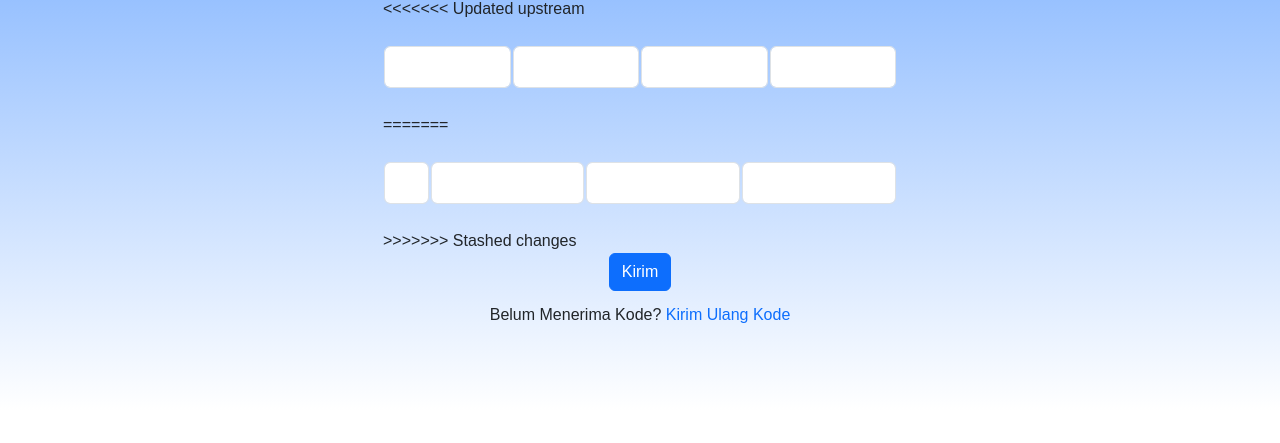
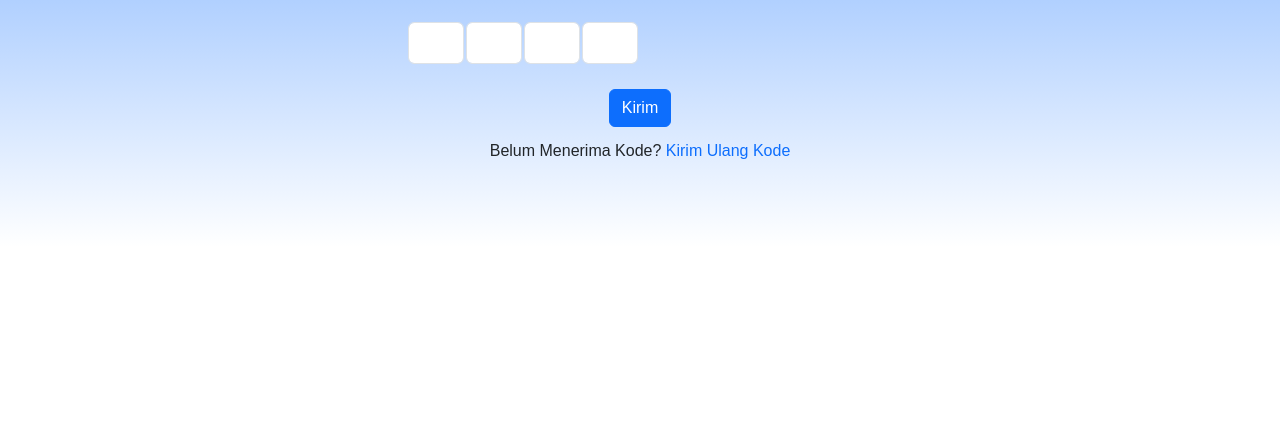
Before and after one commit to MfarisRf/Macro4-EcoCycle, a plain HTML site: page autentikasi.html in a window 1280 px wide. Shown: the part 357-800 px from the top of the page. Drawn offline with nearby package versions, Linux system fonts and the light colour scheme.

Commit message:
update autentikasi

```diff
--- a/CSS/autentikasi.css
+++ b/CSS/autentikasi.css
@@ -12,18 +12,17 @@ body {
 }
 
 .template {
-    background: rgb(255, 255, 255);
-    background: linear-gradient(0deg, rgba(255, 255, 255, 1) 0%, rgba(63, 140, 255, 1) 100%);
-    background-size: cover;
-    background-position: center;
-    background-repeat: no-repeat;
-<<<<<<< Updated upstream
-  }
-=======
-  }
-
+  background: rgb(255, 255, 255);
+  background: linear-gradient(0deg, rgba(255, 255, 255, 1) 0%, rgba(63, 140, 255, 1) 100%);
+  background-size: cover;
+  background-position: center;
+  background-repeat: no-repeat;
+}
 .wrapper {
-    width: min(900px, 100% - 3rem);
-    margin-inline: auto;
+  margin-inline: auto;
+  width: 100%;
+  text-align: center;
+  width: min(900px, 100% - 3rem);
+  /* margin-left: 150px;
+  margin-right: 150px; */
 }
->>>>>>> Stashed changes
--- a/autentikasi.html
+++ b/autentikasi.html
@@ -67,27 +67,16 @@
                 </div>
                 <h1 class="text-center">Masukkan Kode autentikasi</h1>
                 <form action="">
-<<<<<<< Updated upstream
-                  <table>
-                    <tr>
-                      <th><input type="text" name="" id="" class="form-control my-4 py-2" min="1" max="1" /></th>
-                      <th><input type="text" name="" id="" class="form-control my-4 py-2" min="1" max="1" /></th>
-                      <th><input type="text" name="" id="" class="form-control my-4 py-2" min="1" max="1" /></th>
-                      <th><input type="text" name="" id="" class="form-control my-4 py-2" min="1" max="1" /></th>
-                    </tr>
-                  </table>
-=======
                   <div class="wrapper">
                     <table>
                       <tr>
                         <th> <input type="number" min="1" max="1" name="" id="" class="form-control my-4 py-2" placeholder="" /></th>
-                        <th> <input type="number" name="" id="" class="form-control my-4 py-2" placeholder="" /></th>
-                        <th> <input type="number" name="" id="" class="form-control my-4 py-2" placeholder="" /></th>
-                        <th> <input type="number" name="" id="" class="form-control my-4 py-2" placeholder="" /></th>
+                        <th> <input type="number" min="1" max="1"  name="" id="" class="form-control my-4 py-2" placeholder="" /></th>
+                        <th> <input type="number" min="1" max="1"  name="" id="" class="form-control my-4 py-2" placeholder="" /></th>
+                        <th> <input type="number" min="1" max="1" name="" id="" class="form-control my-4 py-2" placeholder="" /></th>
                       </tr>
                     </table>
                   </div>
->>>>>>> Stashed changes
                   <div class="text-center">
                     <button class="btn btn-primary">Kirim</button>
                       <p class="my-1 py-2">Belum Menerima Kode? <a href="#" style="text-decoration: none;">Kirim Ulang Kode</a></p>
```
